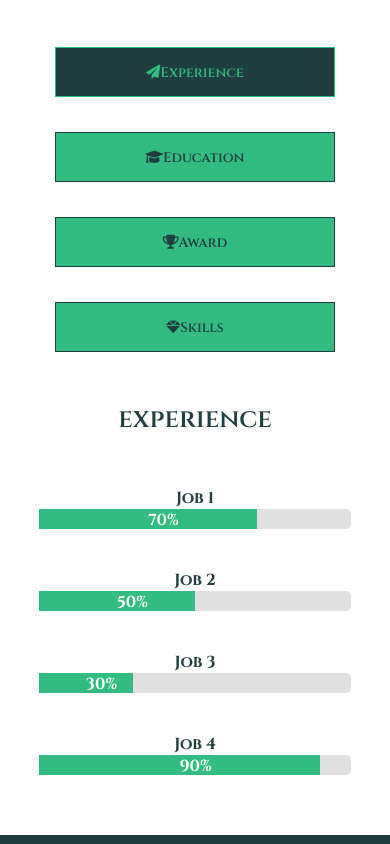
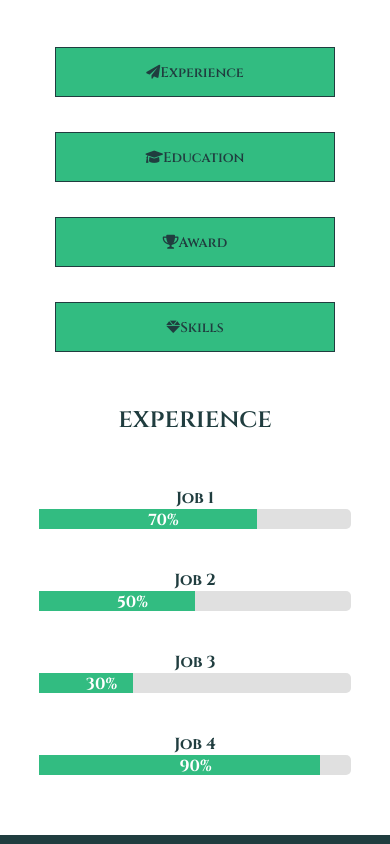
Before and after one commit to Visalan-H/React-Task-1, a React (Vite) app: page / in a window 390 px wide. Shown: the part 2020-2864 px from the top of the page. Built offline with nearby package versions, Linux system fonts and the light colour scheme.

Commit message:
categories component and portfolio work

```diff
--- a/src/About/About.css
+++ b/src/About/About.css
@@ -34,7 +34,7 @@
     }
 }
 
-.about_footer {
+/* .about_footer {
     padding: 20px 0;
     display: flex;
     flex-direction: column;
@@ -70,23 +70,9 @@
         }
     }
 
-    & .progress_bars {
-        width: 70%;
-        text-align: center;
-        margin-top: 20px;
-        padding: 10px 0 0;
 
-        & h3 {
-            font-size: 26px;
-            margin-bottom: 50px;
-        }
 
-        & .progress_bar_container {
-            margin-bottom: 40px;
-        }
-    }
-
-}
+} */
 
 @media only screen and (max-width: 768px) {
 
@@ -114,7 +100,7 @@
         width: 25%;
     }
 
-    .about_footer .categories {
+    /* .about_footer .categories {
         justify-content: space-between;
         width: 100%;
     }
@@ -122,9 +108,9 @@
     .about_footer .categories .category {
         width: 45%;
         margin-bottom: 20px;
-    }
+    } */
 
-    .progress_bars {
+    /* .progress_bars {
         width: 100% !important;
         text-align: center;
         margin-top: 20px;
@@ -133,10 +119,10 @@
         & .progress_bar_container {
             margin-bottom: 40px;
         }
-    }
+    } */
 }
 
-@media only screen and (max-width:425px) {
+/* @media only screen and (max-width:425px) {
     .about_footer .categories {
         justify-content: center;
         width: 100%;
@@ -146,7 +132,7 @@
         width: 90%;
         margin-bottom: 20px;
     }
-}
+} */
 
 @media only screen and (min-width: 1200px) {
     .right {
--- a/src/About/About.jsx
+++ b/src/About/About.jsx
@@ -1,22 +1,21 @@
 import './About.css'
 import SectionHeading from '../SectionHeading/SectionHeading.jsx';
 import React, { useState } from 'react';
-import ProgressBar from '../ProgressBar/ProgressBar';
 import GreenButton from '../GreenButton/GreenButton.jsx';
+import Categories from '../Categories/Categories.jsx';
 
 function About() {
-    const [selectedCategory, setSelectedCategory] = useState('experience');
-    const [hoveredCategory, setHoveredCategory] = useState('experience');
+    // const [selectedCategory, setSelectedCategory] = useState('experience');
+    // const [hoveredCategory, setHoveredCategory] = useState('experience');
 
 
-    const handleClick = (category) => {
-        console.log("Selected category:", category);
-        setSelectedCategory(category);
-    };
+    // const handleClick = (category) => {
+    //     setSelectedCategory(category);
+    // };
 
-    const handleHover = (category) => {
-        setHoveredCategory(category);
-    }
+    // const handleHover = (category) => {
+    //     setHoveredCategory(category);
+    // }
 
     const categories = [
         { name: 'experience', icon: 'fas fa-paper-plane', label: 'Experience' },
@@ -68,8 +67,8 @@ function About() {
                     <button >Hire me</button>
                 </div>
             </div>
-            <div className="about_footer">
-                <div className='categories'>
+            {/* <div className="about_footer"> */}
+                {/* <div className='categories'>
                 {categories.map((category) => (
                     <div    key={category.name}
                             className={`category ${hoveredCategory === category.name && selectedCategory === category.name ? 'active' : ''}`}
@@ -80,23 +79,9 @@ function About() {
                     </div>
                 )
                 )}
-                </div>
-
-                {selectedCategory && (
-                    <div className="progress_bars">
-                        <h3>{selectedCategory}</h3>
-
-                        {/* RENDER BY ITERATING */}
-                        {progressData[selectedCategory].map((progress, index) => (
-                            <ProgressBar
-                                key={index}
-                                label={progress.label}
-                                percentage={progress.percentage}
-                            />
-                        ))}
-                    </div>
-                )}
-            </div>
+                </div> */}
+                <Categories categories={categories} progressData={progressData}/>
+            {/* </div> */}
         </div>
     );
 }
--- /dev/null
+++ b/src/Categories/Categories.css
@@ -0,0 +1,127 @@
+.categories_main {
+    padding: 20px 0;
+    display: flex;
+    flex-direction: column;
+    align-items: center;
+}
+
+.categories {
+    display: flex;
+    justify-content: center;
+    align-items: center;
+    gap: 15px;
+    flex-wrap: wrap;
+
+    & .category {
+        width: 170px;
+        font-size: 14px;
+        padding: 15px 0 0;
+        text-align: center;
+        cursor: pointer;
+        position: relative;
+        border: 1px solid;
+        height: 50px;
+        background-color: #32BC81;
+        color: #203D3F;
+        transition: 0.3s ease;
+
+    }
+
+    & .category.active,
+    .category:hover {
+        background-color: #203D3F;
+        color: #32BC81;
+        transition: 0.3s ease;
+    }
+}
+
+@media only screen and (max-width:425px) {
+    .categories {
+        justify-content: center;
+        width: 100%;
+    }
+
+    .categories .category {
+        width: 90%;
+        margin-bottom: 20px;
+    }
+}
+
+.progress_bars {
+    width: 70%;
+    text-align: center;
+    margin-top: 20px;
+    padding: 10px 0 0;
+
+    & h3 {
+        font-size: 26px;
+        margin-bottom: 50px;
+    }
+
+    & .progress_bar_container {
+        margin-bottom: 40px;
+    }
+}
+
+
+@media only screen and (max-width: 768px) {
+    .categories {
+        justify-content: space-between;
+        width: 100%;
+    }
+
+    .categories .category {
+        width: 45%;
+        margin-bottom: 20px;
+    }
+
+    .progress_bars {
+        width: 100%;
+        text-align: center;
+        margin-top: 20px;
+        padding: 10px 0 0;
+
+        & .progress_bar_container {
+            margin-bottom: 40px;
+        }
+    }
+}
+@media only screen and (max-width:425px) {
+    .categories {
+        justify-content: center;
+        width: 100%;
+    }
+
+    .categories .category {
+        width: 90%;
+        margin-bottom: 20px;
+    }
+}
+
+.items {
+    display: flex;
+    justify-content: space-between;
+    flex-wrap: wrap;
+    align-content: center;
+    padding: 30px 0;
+
+    & .item {
+        flex-basis: 100%;
+        display: flex;
+        flex-wrap: wrap;
+        justify-content: space-between;
+
+        & .image {
+            width: 23%;
+            margin-bottom: 30px;
+            border: 1px solid white;
+
+            & img {
+                width: 100%;
+                height: 100%;
+            }
+        }
+
+
+    }
+}
--- /dev/null
+++ b/src/Categories/Categories.jsx
@@ -0,0 +1,71 @@
+import React from 'react'
+import './Categories.css'
+import { useState } from 'react';
+import ProgressBar from '../ProgressBar/ProgressBar';
+
+export default function Categories(props) {
+
+    const [selectedCategory, setSelectedCategory] = useState(props.categories[0].name);
+    const [hoveredCategory, setHoveredCategory] = useState();
+
+    const filteredItems = props.galleryItems
+        ? (selectedCategory === 'all'
+            ? props.galleryItems
+            : props.galleryItems.filter(item => item.category.toLowerCase() === selectedCategory.toLowerCase()))
+        : [];
+
+    const handleClick = (category) => {
+        setSelectedCategory(category);
+    };
+
+    const handleHover = (category) => {
+        setHoveredCategory(category);
+    }
+    return (
+        <div className="categories_main">
+            <div className='categories'>
+                {props.categories.map((category) => (
+                    <div key={category.name}
+                        className={`category ${hoveredCategory === category.name && selectedCategory === category.name ? 'active' : ''}`}
+                        onClick={() => handleClick(category.name)}
+                        onMouseOver={() => handleHover(category.name)}>
+
+                        <span><i className={category.icon}></i>{category.label}</span>
+                    </div>
+                )
+                )}
+            </div>
+            {selectedCategory && props.progressData && props.progressData[selectedCategory] && (
+                <div className="progress_bars">
+                    <h3>{selectedCategory}</h3>
+
+                    {/* RENDER BY ITERATING */}
+                    {props.progressData[selectedCategory].map((progress, index) => (
+                        <ProgressBar
+                            key={index}
+                            label={progress.label}
+                            percentage={progress.percentage}
+                        />
+                    ))}
+                </div>
+            )}
+
+            {(filteredItems.length > 0) && (
+                <div className="items">
+                    <h1>BRUH</h1>
+
+                    {filteredItems.map((item, i) => (
+                        <div key={item.category} className="item">
+                            {item.imgs.map((img, ii) => (
+                                <div className="image" key={ii}>
+                                    <img src={img} />
+                                </div>
+                            ))}
+                        </div>
+                    ))}
+                </div>
+            )}
+
+        </div>
+    )
+}
--- a/src/Portfolio/Portfolio.jsx
+++ b/src/Portfolio/Portfolio.jsx
@@ -1,55 +1,31 @@
 import React, { useState } from 'react'
 import './Portfolio.css'
 import SectionHeading from '../SectionHeading/SectionHeading'
+import Categories from '../Categories/Categories.jsx'
 
 export default function Portfolio() {
 
     const galleryItems = [
         { category: 'Illustrations', imgs: ['https://via.placeholder.com/350','https://via.placeholder.com/350','https://via.placeholder.com/350','https://via.placeholder.com/350','https://via.placeholder.com/350','https://via.placeholder.com/350']},
-        { category: 'Photography', imgs: ['https://via.placeholder.com/350','https://via.placeholder.com/350','https://via.placeholder.com/350','https://via.placeholder.com/350','https://via.placeholder.com/350','https://via.placeholder.com/350'] },
-        { category: 'Websites', imgs: ['https://via.placeholder.com/350','https://via.placeholder.com/350','https://via.placeholder.com/350','https://via.placeholder.com/350','https://via.placeholder.com/350','https://via.placeholder.com/350']},
-        { category: 'Art', imgs: ['https://via.placeholder.com/350','https://via.placeholder.com/350','https://via.placeholder.com/350','https://via.placeholder.com/350','https://via.placeholder.com/350','https://via.placeholder.com/350']},
+        { category: 'Photography', imgs: ['https://via.placeholder.com/250','https://via.placeholder.com/250','https://via.placeholder.com/250','https://via.placeholder.com/250','https://via.placeholder.com/250','https://via.placeholder.com/250'] },
+        { category: 'Websites', imgs: ['https://via.placeholder.com/200','https://via.placeholder.com/200','https://via.placeholder.com/200','https://via.placeholder.com/200','https://via.placeholder.com/200','https://via.placeholder.com/200']},
+        { category: 'Art', imgs: ['https://via.placeholder.com/300','https://via.placeholder.com/300','https://via.placeholder.com/300','https://via.placeholder.com/300','https://via.placeholder.com/300','https://via.placeholder.com/300']},
     ];
 
-    const categories = ['All', 'Illustrations', 'Photography', 'Websites', 'Art'];
-
-    const [selectedCategory, setSelectedCategory] = useState('All');
-
-    const [hoveredCategory,setHoveredCategory] = useState('');
-
-    const filteredItems = selectedCategory === 'All'
-        ? galleryItems
-        : galleryItems.filter(item => item.category === selectedCategory);
+    const categories = [
+        { name: 'all', label: 'All' },
+        { name: 'illustrations', label: 'Illustrations' },
+        { name: 'photography', label: 'Photography' },
+        { name: 'websites', label: 'Websites' },
+        { name: 'art', label: 'Art' }
+    ];
 
     return (
         <div className='portfolio_main padded'>
             <SectionHeading h2="Portfolio" span="Gallery" />
 
             <div className="gallery">
-                <div className="categories">
-                    {categories.map(category => (
-                        <div
-                            key={category}
-                            onClick={() => setSelectedCategory(category)}
-                            className={`category ${selectedCategory === category && hoveredCategory === category ? 'active' : ''}`}
-                            onMouseOver={()=>setHoveredCategory(category)}
-                        >
-                            {category}
-                        </div>
-                    ))}
-                </div>
-
-                {/* <div className="items">
-                    {filteredItems.map((item,i) => (
-                        <div key={i} className="item">
-                            {item.imgs.map((img,ii)=>(
-                                <div className="image">
-                                <img src={img} key={ii}/>
-                                </div>
-                            ))}
-                        </div>
-                    ))}
-                </div> */}
+                <Categories categories={categories} galleryItems={galleryItems}/>
             </div>
         </div>
     )
--- a/src/index.css
+++ b/src/index.css
@@ -50,7 +50,7 @@ button:active {
 
 /* Until I create a separate component for rendering categories, this code will be here */
 
-.categories {
+/* .categories {
   display: flex;
   justify-content: center;
   align-items: center;
@@ -102,4 +102,4 @@ button:active {
     width: 90%;
     margin-bottom: 20px;
   }
-}
+} */
```
Also changed, not shown: src/Portfolio/Portfolio.css (+0 -28 lines), src/About/bruh.txt (added).
